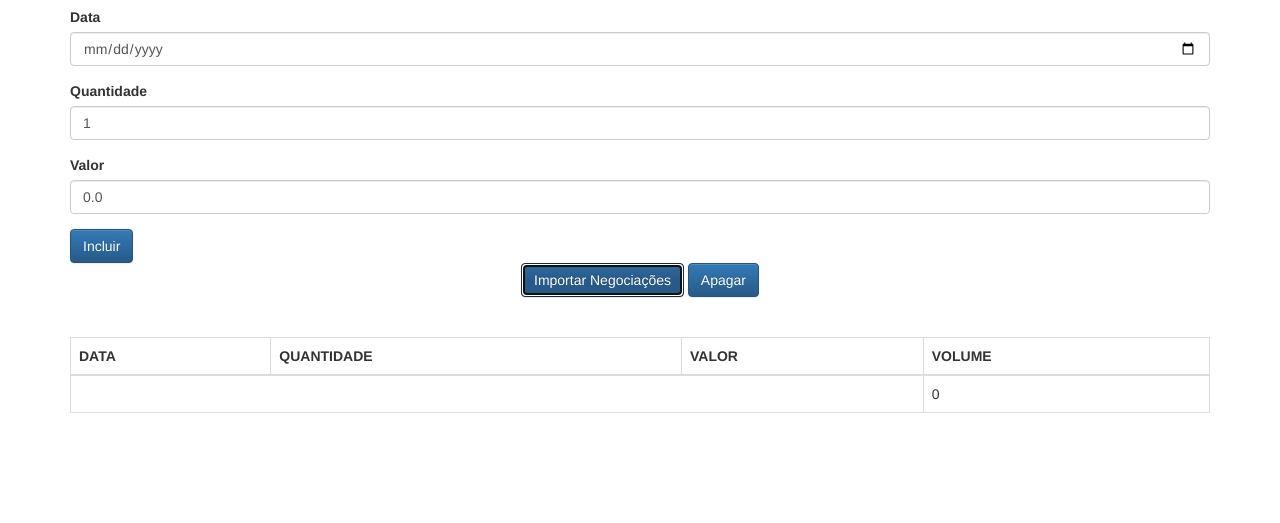
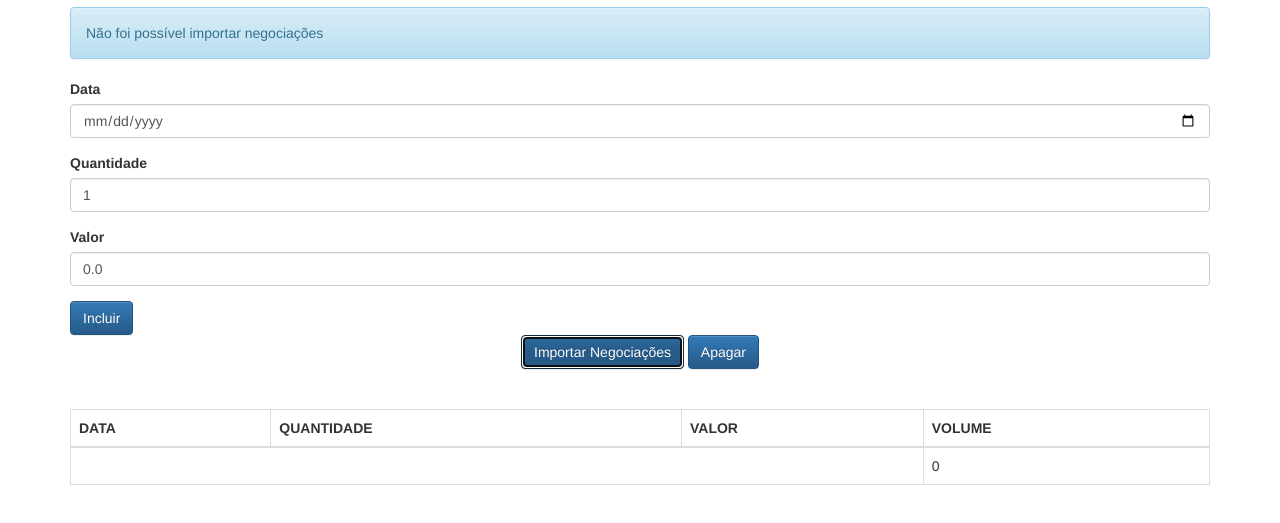
Before and after one commit to bfdegani/aluraframe, a plain HTML site: page client/index.html in a window 1280 px wide. Both pictures are taken after a click on the button "Importar Negociações". Shown: the part 63-586 px from the top of the page. Drawn offline with Linux system fonts and the light colour scheme; no server answers.

Commit message:
implementando promises

```diff
--- a/client/index.html
+++ b/client/index.html
@@ -33,7 +33,7 @@
     </form>
 
     <div class="text-center">
-        <button class="btn btn-primary text-center" type="button">
+        <button onclick="negociacaoController.importa()" class="btn btn-primary text-center" type="button">
             Importar Negociações
         </button>
         <button class="btn btn-primary text-center" type="button" onclick="negociacaoController.apaga()">
@@ -52,6 +52,8 @@
     <script src="js/app/views/NegociacoesView.js"></script>
     <script src="js/app/views/MensagemView.js"></script>
     <script src="js/app/services/ProxyFactory.js"></script>
+    <script src="js/app/services/HttpService.js"></script>
+    <script src="js/app/services/NegociacaoService.js"></script>
     <script src="js/app/helpers/DateHelper.js"></script>
     <script src="js/app/helpers/Bind.js"></script>
 
--- a/client/js/app/controllers/NegociacaoController.js
+++ b/client/js/app/controllers/NegociacaoController.js
@@ -42,6 +42,23 @@ class NegociacaoController {
     this._limpaFormulario();
   }
 
+  importa(){
+    let service = new NegociacaoService();
+
+    Promise.all([ //Promisse.all executa um array de promises na sequencia definida no array
+      service.obterNegociacoes(0),
+      service.obterNegociacoes(1),
+      service.obterNegociacoes(2)
+    ]).then(resolveArray => { //array com o retorno de resolve de cada promise
+      console.log(resolveArray);
+      resolveArray
+        .reduce((negociacoes, resolve) => negociacoes.concat(resolve), []) // executa reduce para concatenar cada retorno em um único array de negociações
+        .forEach(negociacao => this._listaNegociacoes.adiciona(negociacao));
+      this._mensagem.texto = 'Negociações importadas com sucesso.';
+    })
+    .catch(erro => this._mensagem.texto = erro); //retorno de reject da promise que deu erro
+  }
+
   apaga(){
     this._listaNegociacoes.apaga();
     this._mensagem.texto = 'Lista de negociações apagada com sucesso.';
--- a/client/js/app/models/ListaNegociacoes.js
+++ b/client/js/app/models/ListaNegociacoes.js
@@ -14,4 +14,8 @@ class ListaNegociacoes {
   get negociacoes(){
     return [].concat(this._negociacoes); //devolve uma cópia da lista para evitar manipulação indevida da lista
   }
+
+  get volumeTotal(){
+    return this._negociacoes.reduce((total, n) => total + n.volume, 0.0);
+  }
 }
--- /dev/null
+++ b/client/js/app/services/HttpService.js
@@ -0,0 +1,27 @@
+class HttpService{
+  get(url){
+
+    return new Promise((resolve, reject) => {
+
+      let xhr = new XMLHttpRequest();
+      xhr.open('GET', url);
+      xhr.onreadystatechange = () => {
+        /* estados de uma requisição ajax:
+        0: rquisição ainda não iniciada
+        1: conexão com o servidor estabelecia
+        2: requisição recebida
+        3: processando requisição
+        4: requisição concluída, resposta pronta
+        */
+        if(xhr.readyState == 4) {
+          if(xhr.status == 200) {
+            resolve(JSON.parse(xhr.responseText));
+          } else {
+            reject(xhr.responseText);
+          }
+        }
+      };
+      xhr.send();
+    });
+  }
+}
--- /dev/null
+++ b/client/js/app/services/NegociacaoService.js
@@ -0,0 +1,29 @@
+class NegociacaoService{
+
+  constructor(){
+    this._http = new HttpService();
+  }
+
+  obterNegociacoes(periodo){
+    /* periodo:
+    0: 'semana'
+    1: 'anterior'
+    2: 'retrasada'
+    */
+    let nomeServico = ['semana', 'anterior', 'retrasada'];
+
+    /* trabalhando com promisses:
+      resolve é uma função para a qual é passado o retorno de sucesso da Promise.
+      reject é uma função para a qual é passado o retorno de erro da Promise
+    */
+    return new Promise((resolve, reject) => {
+      this._http
+        .get(`negociacoes/${nomeServico[periodo]}`)
+        .then(negociacoes => resolve(negociacoes.map(objeto => new Negociacao(new Date(objeto.data), objeto.quantidade, objeto.valor))))
+        .catch(erro => {
+          console.log(erro);
+          reject('Não foi possível importar negociações');
+        })
+      });
+    }
+}
--- a/client/js/app/views/NegociacoesView.js
+++ b/client/js/app/views/NegociacoesView.js
@@ -22,7 +22,7 @@ class NegociacoesView extends View {
         </tbody>
         <tfoot>
           <td colspan="3"></td>
-          <td>${model.negociacoes.reduce((total, n) => total + n.volume, 0.0)}</td>
+          <td>${model.volumeTotal}</td>
         </tfoot>
       </table>
     `;
```
